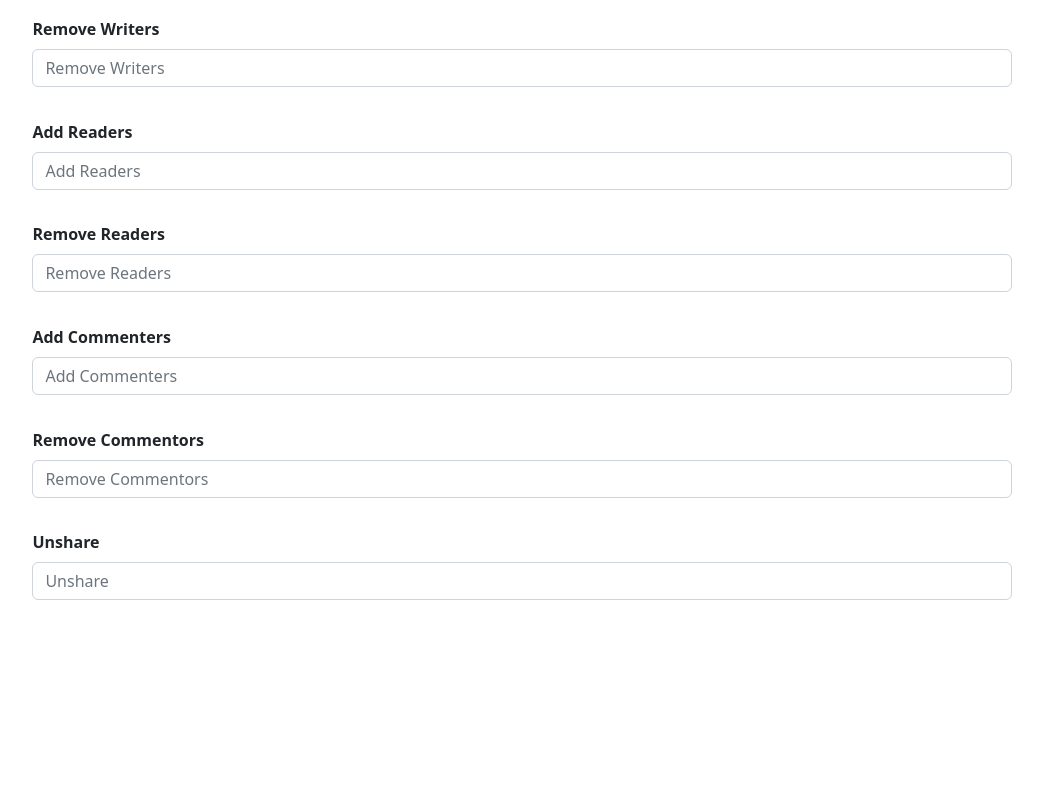
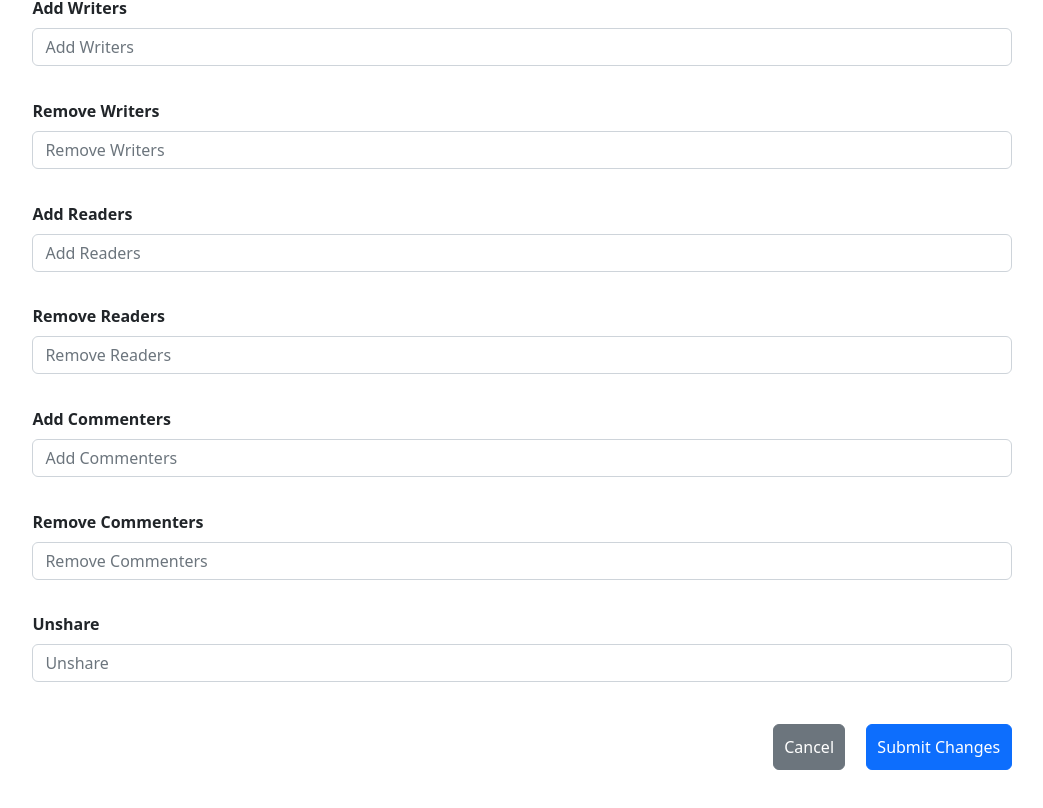
Before and after one commit to mifukuda/Google-Drive-Sharing-Manager, a React (Create React App) app in the folder client/: page /update in a window 1280 px wide. Shown: the part 848-1656 px from the top of the page, without its empty margins (118-1161 px from the left). Before the commit the page ends 1448 px from the top, so only its background shows below. Built offline with nearby package versions, Linux system fonts and the light colour scheme.

Commit message:
create body for POST update

```diff
--- a/client/src/App.css
+++ b/client/src/App.css
@@ -196,6 +196,16 @@ h3.sidebarlogo {
   border: 3px solid rgb(74, 74, 223);
 }
 
+.updatescreenoptions {
+  display: flex;
+  justify-content: right;
+  width: 100%;
+  padding-bottom: 5%;
+  padding-right: 5%;
+  padding-top: 2%;
+  margin: 0;
+}
+
 .userlistelement {
   display: inline-block;
   border: 1px solid rgb(74, 74, 223);
--- a/client/src/components/UpdateScreen.js
+++ b/client/src/components/UpdateScreen.js
@@ -5,9 +5,11 @@ import {useSelector, useDispatch} from "react-redux";
 import {stageFiles} from "../actions";
 import StagedFileList from './StagedFileList';
 import PermissionAdder from './PermissionAdder';
+import {Button} from 'react-bootstrap';
 
 export default function UpdateScreen() {
     let navigate = useNavigate();
+    const currentSnapshot = useSelector(state => state.currentSnapshot);
     const selectedFiles = useSelector(state => state.selectedFiles);
     const addReaders = useSelector(state => state.addReaders);
     const addWriters = useSelector(state => state.addWriters);
@@ -29,6 +31,31 @@ export default function UpdateScreen() {
         navigate("/home");
     }
 
+    // Submit updates
+    function handleSubmit() {
+        const operations = {"add_readers": addReaders,
+            "add_writers": addWriters,
+            "add_commenters": addCommenters,
+            "remove_readers": removeReaders,
+            "remove_writers": removeWriters,
+            "remove_commenters": removeCommenters,
+            "unshare": unshare
+        }
+        const ids =  selectedFiles.map(file => file._id);
+        for (const [operation, emails] of Object.entries(operations)) {
+            if (emails.length === 0) {
+                continue;
+            }
+            let body = {
+                snapshotID: currentSnapshot._id,
+                fileDbIDs: ids,
+                operation: operation,
+                emails: emails
+            }
+            console.log(body);
+        }
+    }
+
     return (
         <div className="analyzescreen">
             <div className="analyzescreenheader">
@@ -41,14 +68,19 @@ export default function UpdateScreen() {
                 <div className="updatescreenlist">
                     <StagedFileList/>
                 </div>
+                <h2 className="analyzescreensubtitle">Add and Remove Permissions &#128101;</h2>
                 <div className="permissionadders">
                         <PermissionAdder users={addWriters} addType="PUSH_ADD_WRITER" removeType="PULL_ADD_WRITER" role="Add Writers"/>
                         <PermissionAdder users={removeWriters} addType="PUSH_REMOVE_WRITER" removeType="PULL_REMOVE_WRITER" role="Remove Writers"/>
                         <PermissionAdder users={addReaders} addType="PUSH_ADD_READER" removeType="PULL_ADD_READER" role="Add Readers"/>
                         <PermissionAdder users={removeReaders} addType="PUSH_REMOVE_READER" removeType="PULL_REMOVE_READER" role="Remove Readers"/>
                         <PermissionAdder users={addCommenters} addType="PUSH_ADD_COMMENTER" removeType="PULL_ADD_COMMENTER" role="Add Commenters"/>
-                        <PermissionAdder users={removeCommenters} addType="PUSH_REMOVE_COMMENTER" removeType="PULL_REMOVE_COMMENTER" role="Remove Commentors"/>
+                        <PermissionAdder users={removeCommenters} addType="PUSH_REMOVE_COMMENTER" removeType="PULL_REMOVE_COMMENTER" role="Remove Commenters"/>
                         <PermissionAdder users={unshare} addType="PUSH_UNSHARE" removeType="PULL_UNSHARE" role="Unshare"/>
+                </div>
+                <div className="updatescreenoptions">
+                    <Button style={{marginRight:"2%", padding:"1%"}} variant="secondary" onClick={(event) => handleClose(event)}>Cancel</Button>
+                    <Button style={{padding:"1%"}} onClick={() => handleSubmit()}>Submit Changes</Button>
                 </div>
             </div>
         </div>
```
